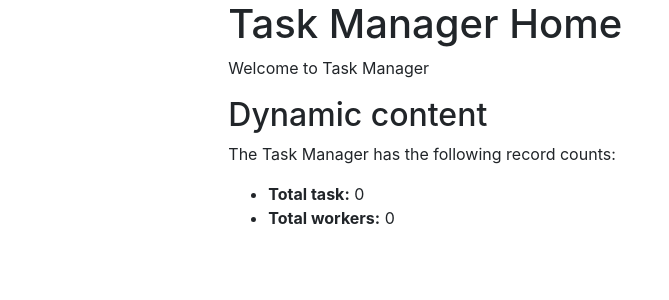
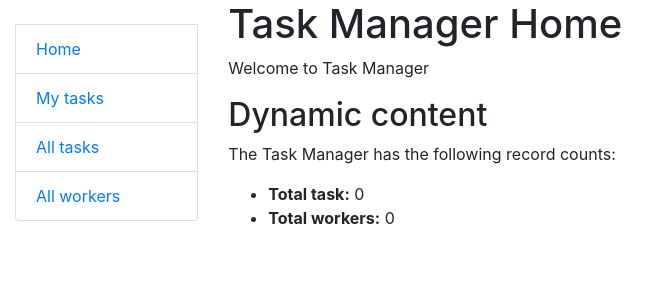
Before and after one commit to Olexii-Babii/task-manager, a Django app: page / in a window 1280 px wide. Shown: the top 300 px of the page, without its empty margins (0-669 px from the left). Run offline with Django 5.2, Linux system fonts and the light colour scheme; data that the repository does not hold is empty.

Commit message:
create prototype of sidebar

```diff
--- a/templates/base.html
+++ b/templates/base.html
@@ -19,9 +19,9 @@
   <div class="row">
     <div class="col-sm-2">
 
-      {#            {% block sidebar %}#}
-      {#                {% include "includes/sidebar.html" %}#}
-      {#            {% endblock %}#}
+                  {% block sidebar %}
+                      {% include "includes/sidebar.html" %}
+                  {% endblock %}
 
     </div>
     <div class="col-sm-10 ">
--- /dev/null
+++ b/templates/includes/sidebar.html
@@ -0,0 +1,15 @@
+<ul class="sidebar-nav list-group">
+{#  {% if user.is_authenticated %}#}
+{#    <li class="list-group-item">User: <a href="{{ user.get_absolute_url }}">{{ user.get_username }}</a></li>#}
+{#    <li class="list-group-item"><a href="{% url 'logout'%}?next={{request.path}}">Logout</a></li>#}
+{#  {% else %}#}
+{#    <li class="list-group-item"><a href="{% url 'login'%}?next={{request.path}}">Login</a></li>#}
+{#  {% endif %}#}
+
+  <br>
+
+  <li class="list-group-item"><a href="{% url 'manager:index' %}">Home</a></li>
+  <li class="list-group-item"><a href="#">My tasks</a></li>
+  <li class="list-group-item"><a href="#">All tasks</a></li>
+  <li class="list-group-item"><a href="#">All workers</a></li>
+</ul>
```
